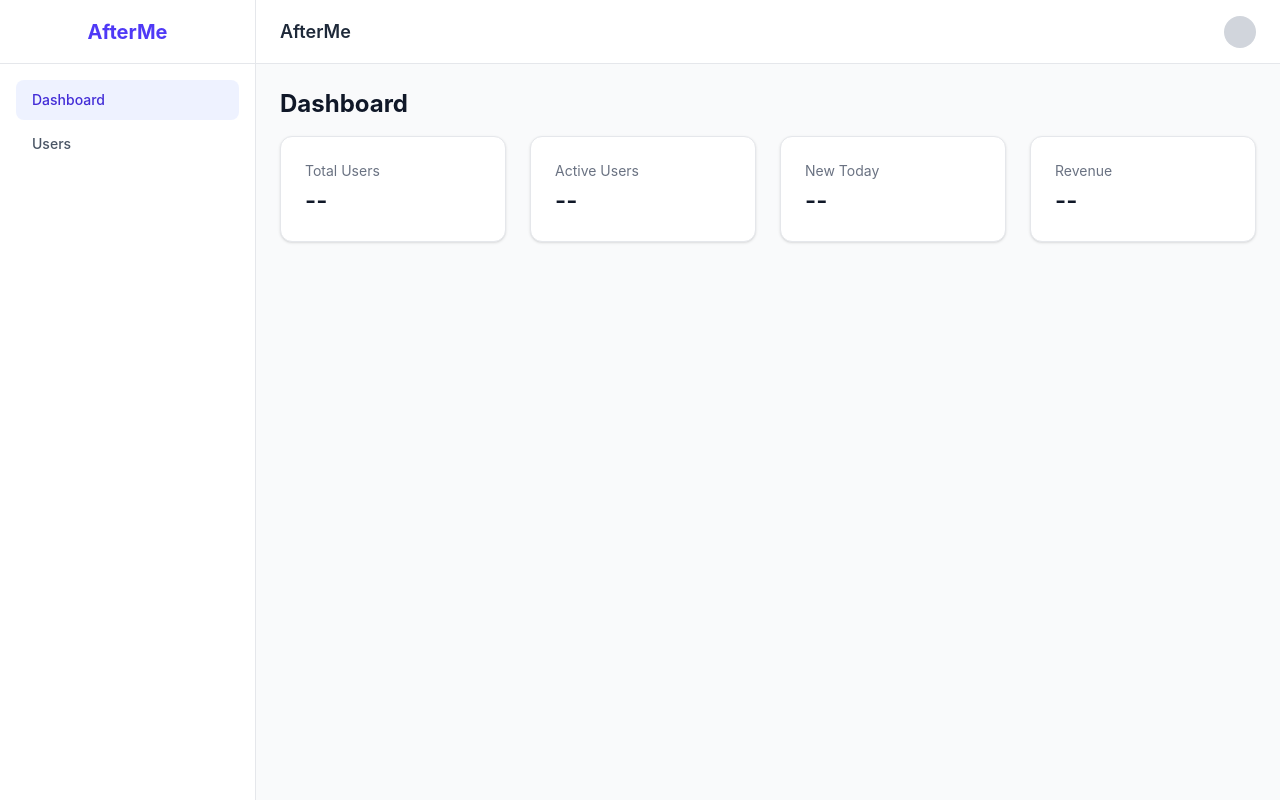
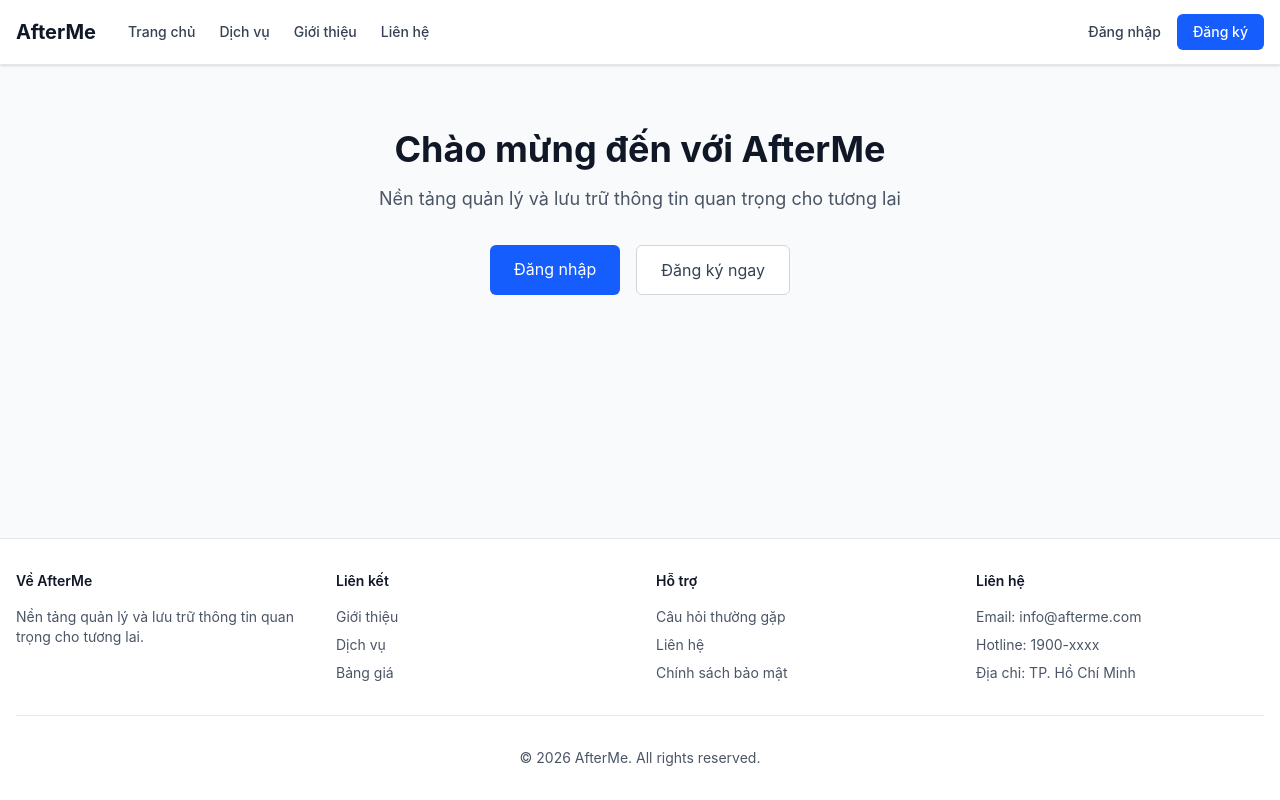
Before and after one commit to Lolisuki18/AfterMe-FE, a React (Vite) app: page / in a window 1280 px wide. Before the commit this address led to /dashboard. Built offline with nearby package versions, Linux system fonts and the light colour scheme.

Commit message:
feat: implement homepage layout with header, footer, and authentication routes

```diff
--- a/src/app/router.tsx
+++ b/src/app/router.tsx
@@ -1,5 +1,5 @@
 import { BrowserRouter, Routes, Route, Navigate } from "react-router-dom";
-import { DashboardLayout } from "@/shared/layouts/DashboardLayout";
+import { DashboardLayout, MainLayout, AuthLayout } from "@/shared/layouts";
 
 // Feature page imports (lazy load cho performance)
 import { lazy, Suspense } from "react";
@@ -16,22 +16,64 @@ const PageLoader = () => (
   </div>
 );
 
+// Temporary HomePage component
+const HomePage = () => (
+  <div className="container mx-auto px-4 py-16">
+    <div className="text-center">
+      <h1 className="mb-4 text-4xl font-bold text-gray-900">
+        Chào mừng đến với AfterMe
+      </h1>
+      <p className="mb-8 text-lg text-gray-600">
+        Nền tảng quản lý và lưu trữ thông tin quan trọng cho tương lai
+      </p>
+      <div className="flex justify-center gap-4">
+        <a
+          href="/login"
+          className="rounded-md bg-blue-600 px-6 py-3 text-white hover:bg-blue-700"
+        >
+          Đăng nhập
+        </a>
+        <a
+          href="/register"
+          className="rounded-md border border-gray-300 bg-white px-6 py-3 text-gray-700 hover:bg-gray-50"
+        >
+          Đăng ký ngay
+        </a>
+      </div>
+    </div>
+  </div>
+);
+
 export const AppRouter = () => {
   return (
     <BrowserRouter>
       <Suspense fallback={<PageLoader />}>
         <Routes>
-          {/* Public Routes */}
-          <Route path="/login" element={<LoginPage />} />
+          {/* Auth Routes - Sử dụng AuthLayout */}
+          <Route element={<AuthLayout />}>
+            <Route path="/login" element={<LoginPage />} />
+            {/* Có thể thêm các route auth khác: */}
+            {/* <Route path="/register" element={<RegisterPage />} /> */}
+            {/* <Route path="/forgot-password" element={<ForgotPasswordPage />} /> */}
+          </Route>
 
-          {/* Protected Routes — wrapped in DashboardLayout */}
+          {/* Public Routes - Sử dụng MainLayout */}
+          <Route element={<MainLayout />}>
+            <Route path="/" element={<HomePage />} />
+            {/* Có thể thêm các route public khác: */}
+            {/* <Route path="/about" element={<AboutPage />} /> */}
+            {/* <Route path="/services" element={<ServicesPage />} /> */}
+            {/* <Route path="/contact" element={<ContactPage />} /> */}
+          </Route>
+
+          {/* Protected Routes - Sử dụng DashboardLayout */}
           <Route element={<DashboardLayout />}>
             <Route path="/dashboard" element={<DashboardPage />} />
             <Route path="/users" element={<UserListPage />} />
           </Route>
 
           {/* Redirect */}
-          <Route path="*" element={<Navigate to="/dashboard" replace />} />
+          <Route path="*" element={<Navigate to="/" replace />} />
         </Routes>
       </Suspense>
     </BrowserRouter>
--- a/src/shared/components/Button.tsx
+++ b/src/shared/components/Button.tsx
@@ -23,9 +23,6 @@ const sizeStyles: Record<ButtonSize, string> = {
   lg: "px-6 py-3 text-base",
 };
 
-/**
- * Button — reusable button component với variants và sizes.
- */
 export const Button = ({
   variant = "primary",
   size = "md",
--- /dev/null
+++ b/src/shared/components/Footer.tsx
@@ -0,0 +1,87 @@
+import { appConfig } from "@/app/config";
+
+export const Footer = () => {
+  return (
+    <footer className="border-t border-gray-200 bg-white">
+      <div className="container mx-auto px-4 py-8">
+        <div className="grid grid-cols-1 gap-8 md:grid-cols-4">
+          <div>
+            <h3 className="mb-4 text-sm font-semibold text-gray-900">
+              Về {appConfig.appName}
+            </h3>
+            <p className="text-sm text-gray-600">
+              Nền tảng quản lý và lưu trữ thông tin quan trọng cho tương lai.
+            </p>
+          </div>
+          <div>
+            <h3 className="mb-4 text-sm font-semibold text-gray-900">
+              Liên kết
+            </h3>
+            <ul className="space-y-2 text-sm">
+              <li>
+                <a href="/about" className="text-gray-600 hover:text-gray-900">
+                  Giới thiệu
+                </a>
+              </li>
+              <li>
+                <a
+                  href="/services"
+                  className="text-gray-600 hover:text-gray-900"
+                >
+                  Dịch vụ
+                </a>
+              </li>
+              <li>
+                <a
+                  href="/pricing"
+                  className="text-gray-600 hover:text-gray-900"
+                >
+                  Bảng giá
+                </a>
+              </li>
+            </ul>
+          </div>
+          <div>
+            <h3 className="mb-4 text-sm font-semibold text-gray-900">Hỗ trợ</h3>
+            <ul className="space-y-2 text-sm">
+              <li>
+                <a href="/faq" className="text-gray-600 hover:text-gray-900">
+                  Câu hỏi thường gặp
+                </a>
+              </li>
+              <li>
+                <a
+                  href="/contact"
+                  className="text-gray-600 hover:text-gray-900"
+                >
+                  Liên hệ
+                </a>
+              </li>
+              <li>
+                <a
+                  href="/privacy"
+                  className="text-gray-600 hover:text-gray-900"
+                >
+                  Chính sách bảo mật
+                </a>
+              </li>
+            </ul>
+          </div>
+          <div>
+            <h3 className="mb-4 text-sm font-semibold text-gray-900">
+              Liên hệ
+            </h3>
+            <ul className="space-y-2 text-sm text-gray-600">
+              <li>Email: info@afterme.com</li>
+              <li>Hotline: 1900-xxxx</li>
+              <li>Địa chỉ: TP. Hồ Chí Minh</li>
+            </ul>
+          </div>
+        </div>
+        <div className="mt-8 border-t border-gray-200 pt-8 text-center text-sm text-gray-600">
+          © {new Date().getFullYear()} {appConfig.appName}. All rights reserved.
+        </div>
+      </div>
+    </footer>
+  );
+};
--- /dev/null
+++ b/src/shared/components/Header.tsx
@@ -0,0 +1,60 @@
+import { appConfig } from "@/app/config";
+
+export const Header = () => {
+  return (
+    <header className="sticky top-0 z-50 border-b border-gray-200 bg-white shadow-sm">
+      <div className="container mx-auto flex h-16 items-center justify-between px-4">
+        <div className="flex items-center gap-8">
+          {/* Logo */}
+          <a href="/" className="text-xl font-bold text-gray-900">
+            {appConfig.appName}
+          </a>
+
+          {/* Navigation */}
+          <nav className="hidden items-center gap-6 md:flex">
+            <a
+              href="/"
+              className="text-sm font-medium text-gray-700 hover:text-gray-900"
+            >
+              Trang chủ
+            </a>
+            <a
+              href="/services"
+              className="text-sm font-medium text-gray-700 hover:text-gray-900"
+            >
+              Dịch vụ
+            </a>
+            <a
+              href="/about"
+              className="text-sm font-medium text-gray-700 hover:text-gray-900"
+            >
+              Giới thiệu
+            </a>
+            <a
+              href="/contact"
+              className="text-sm font-medium text-gray-700 hover:text-gray-900"
+            >
+              Liên hệ
+            </a>
+          </nav>
+        </div>
+
+        {/* Right side - Auth buttons */}
+        <div className="flex items-center gap-4">
+          <a
+            href="/login"
+            className="text-sm font-medium text-gray-700 hover:text-gray-900"
+          >
+            Đăng nhập
+          </a>
+          <a
+            href="/register"
+            className="rounded-md bg-blue-600 px-4 py-2 text-sm font-medium text-white hover:bg-blue-700"
+          >
+            Đăng ký
+          </a>
+        </div>
+      </div>
+    </header>
+  );
+};
--- a/src/shared/components/index.ts
+++ b/src/shared/components/index.ts
@@ -2,3 +2,5 @@ export { Button } from "./Button";
 export { Input } from "./Input";
 export { Navbar } from "./Navbar";
 export { Sidebar } from "./Sidebar";
+export { Header } from "./Header";
+export { Footer } from "./Footer";
--- /dev/null
+++ b/src/shared/layouts/AuthLayout.tsx
@@ -0,0 +1,57 @@
+import { Outlet } from "react-router-dom";
+import { appConfig } from "@/app/config";
+
+export const AuthLayout = () => {
+  return (
+    <div className="flex min-h-screen flex-col bg-gray-50">
+      {/* Simple Header */}
+      <header className="border-b border-gray-200 bg-white">
+        <div className="container mx-auto flex h-16 items-center justify-between px-4">
+          {/* Logo */}
+          <a href="/" className="text-xl font-bold text-gray-900">
+            {appConfig.appName}
+          </a>
+
+          {/* Back to home link */}
+          <a
+            href="/"
+            className="text-sm font-medium text-gray-600 hover:text-gray-900"
+          >
+            ← Về trang chủ
+          </a>
+        </div>
+      </header>
+
+      {/* Main Content - Centered Auth Forms */}
+      <main className="flex flex-1 items-center justify-center px-4 py-12">
+        <div className="w-full max-w-md">
+          {/* Card wrapper */}
+          <div className="rounded-lg bg-white p-8 shadow-md">
+            <Outlet />
+          </div>
+
+          {/* Additional info below card */}
+          <div className="mt-6 text-center">
+            <p className="text-xs text-gray-500">
+              Bằng việc tiếp tục, bạn đồng ý với{" "}
+              <a href="/terms" className="text-blue-600 hover:underline">
+                Điều khoản dịch vụ
+              </a>{" "}
+              và{" "}
+              <a href="/privacy" className="text-blue-600 hover:underline">
+                Chính sách bảo mật
+              </a>
+            </p>
+          </div>
+        </div>
+      </main>
+
+      {/* Simple Footer */}
+      <footer className="border-t border-gray-200 bg-white py-6">
+        <div className="container mx-auto px-4 text-center text-sm text-gray-600">
+          © {new Date().getFullYear()} {appConfig.appName}. All rights reserved.
+        </div>
+      </footer>
+    </div>
+  );
+};
--- a/src/shared/layouts/DashboardLayout.tsx
+++ b/src/shared/layouts/DashboardLayout.tsx
@@ -2,10 +2,6 @@ import { Outlet } from "react-router-dom";
 import { Navbar } from "@/shared/components/Navbar";
 import { Sidebar } from "@/shared/components/Sidebar";
 
-/**
- * DashboardLayout — layout chính cho các trang sau khi đăng nhập.
- * Bao gồm Sidebar bên trái, Navbar trên cùng, và content area.
- */
 export const DashboardLayout = () => {
   return (
     <div className="flex h-screen bg-gray-50">
--- /dev/null
+++ b/src/shared/layouts/MainLayout.tsx
@@ -0,0 +1,14 @@
+import { Outlet } from "react-router-dom";
+import { Footer, Header } from "../components";
+
+export const MainLayout = () => {
+  return (
+    <div className="flex min-h-screen flex-col">
+      <Header />
+      <main className="flex-1 bg-gray-50">
+        <Outlet />
+      </main>
+      <Footer />
+    </div>
+  );
+};
--- a/src/shared/layouts/index.ts
+++ b/src/shared/layouts/index.ts
@@ -1 +1,3 @@
 export { DashboardLayout } from "./DashboardLayout";
+export { MainLayout } from "./MainLayout";
+export { AuthLayout } from "./AuthLayout";
```
